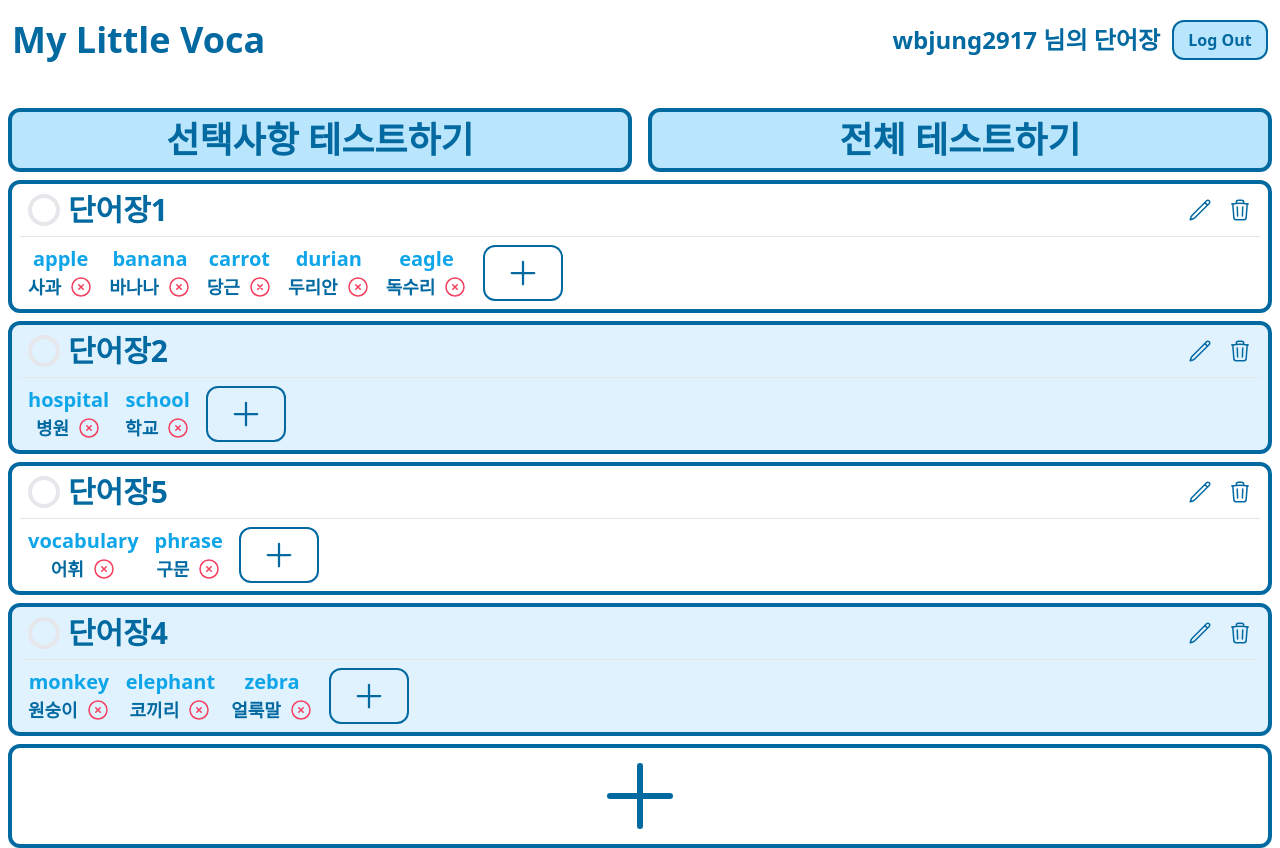
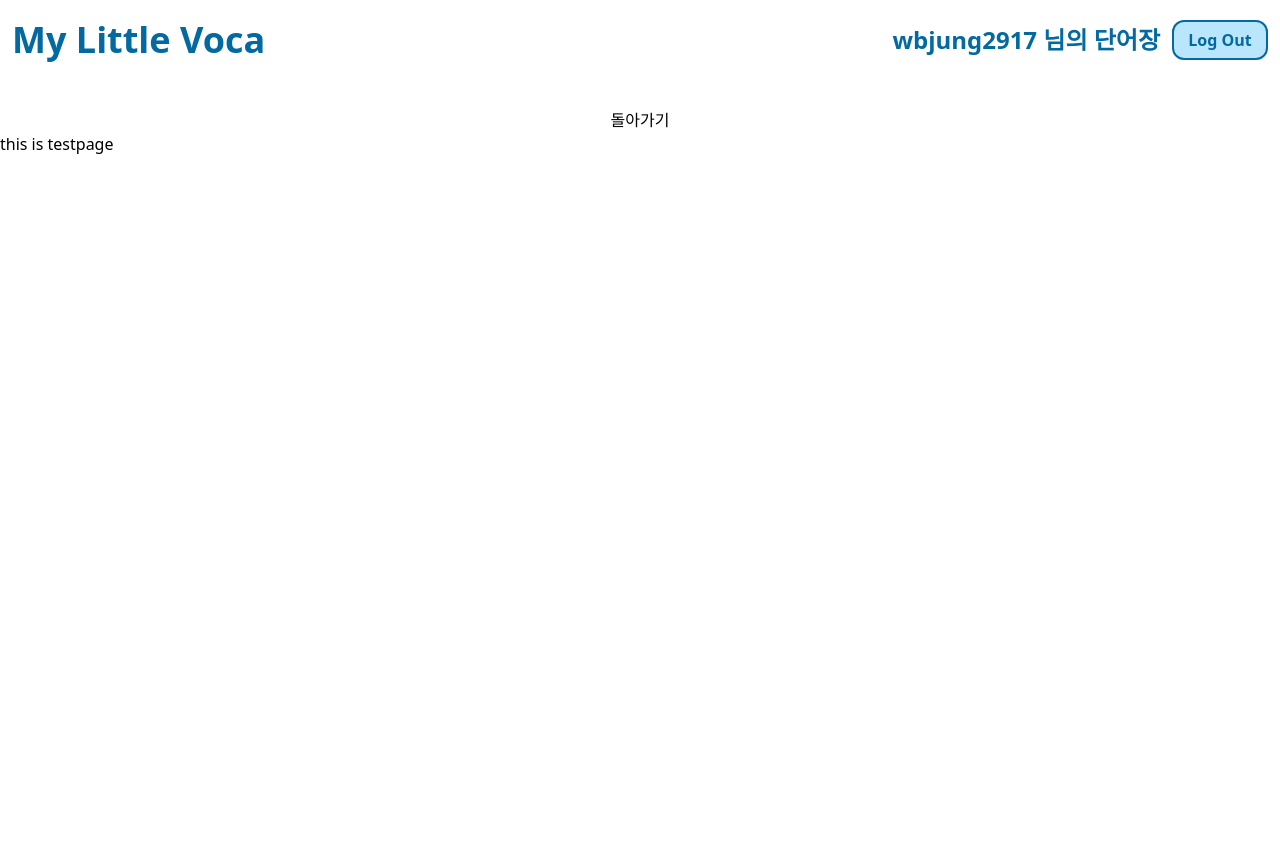
Before and after one commit to wbjung2917/RPA2_React_Project, a React (Vite) app: page / in a window 1280 px wide. Both pictures are taken after a click on the button "선택사항 테스트하기". After the commit the page ends 800 px from the top, so only its background shows below. Built offline with nearby package versions, Linux system fonts and the light colour scheme.

Commit message:
update add,remove functions

```diff
--- a/src/App.jsx
+++ b/src/App.jsx
@@ -1,21 +1,43 @@
+import { useReducer } from 'react';
 import { Nav } from './components/Nav';
 import { WordNotes } from './components/WordNotes';
 import { WordContextProvider } from './hooks/word-context';
+import { Test } from './components/Test';
 
 function App() {
+  const [isTesting, toggleIsTesting] = useReducer((pre) => !pre, false);
+
+  console.log('redered App.jsx');
+
   return (
     <div className='flex flex-col'>
       <Nav> </Nav>
+
+      <WordContextProvider>
+        {isTesting ? (
+          <>
+            <button onClick={() => toggleIsTesting()}>돌아가기</button>
+            <Test></Test>
+          </>
+        ) : (
+          <>
             <div className='flex'>
-        <button className='h-30 mx-2 basis-1/2 rounded-xl border-4 border-sky-700 bg-sky-200 p-2 text-4xl font-bold text-sky-700'>
+              <button
+                onClick={() => toggleIsTesting()}
+                className='h-30 mx-2 basis-1/2 rounded-xl border-4 border-sky-700 bg-sky-200 p-2 text-4xl font-bold text-sky-700'
+              >
                 선택사항 테스트하기
               </button>
-        <button className='h-30 mx-2 basis-1/2 rounded-xl border-4 border-sky-700 bg-sky-200 p-2 text-4xl font-bold text-sky-700'>
+              <button
+                onClick={() => toggleIsTesting()}
+                className='h-30 mx-2 basis-1/2 rounded-xl border-4 border-sky-700 bg-sky-200 p-2 text-4xl font-bold text-sky-700'
+              >
                 전체 테스트하기
               </button>
             </div>
-      <WordContextProvider>
             <WordNotes></WordNotes>
+          </>
+        )}
       </WordContextProvider>
     </div>
   );
--- a/src/components/Note.jsx
+++ b/src/components/Note.jsx
@@ -13,7 +13,7 @@ export const Note = ({ note, name, words }) => {
   const [isChecked, toggleChecked] = useReducer((pre) => !pre, false);
   const [isEditing, toggleIsEditing] = useReducer((pre) => !pre, false);
   const newNoteName = useRef();
-  const { checkedItems } = useWord();
+  const { checkedItems, saveNote, removeNote, addWord } = useWord();
 
   useEffect(() => {
     if (isChecked) {
@@ -32,9 +32,9 @@ export const Note = ({ note, name, words }) => {
             type='checkbox'
             onChange={() => toggleChecked()}
           />
-          {isEditing ? (
+          {isEditing || note.id === 0 ? (
             <input
-              className='border-2 text-3xl font-bold text-sky-700'
+              className='w-64 border-2 text-3xl font-bold text-sky-700'
               type='text'
               placeholder='새 제목'
               ref={newNoteName}
@@ -44,20 +44,38 @@ export const Note = ({ note, name, words }) => {
           )}
         </div>
         <div className='flex items-center'>
-          {isEditing ? (
-            <button className='mx-2 w-6 text-sky-700 hover:w-8'>
+          {isEditing || note.id === 0 ? (
+            <button
+              onClick={() => {
+                if (newNoteName.current.value === '') {
+                  alert('새 제목이 입력되지 않았습니다.');
+                } else {
+                  saveNote(note, newNoteName.current.value);
+                  toggleIsEditing();
+                }
+              }}
+              className='mx-2 w-6 text-sky-700 hover:w-8'
+            >
               <CheckIcon />
             </button>
           ) : (
             <></>
           )}
           <button
-            onClick={() => toggleIsEditing()}
+            onClick={() => {
+              if (note.id === 0) {
+                removeNote(note.id);
+              }
+              toggleIsEditing();
+            }}
             className='mx-2 w-6 text-sky-700 hover:w-8'
           >
-            {isEditing ? <XMarkIcon /> : <PencilIcon />}
+            {isEditing || note.id === 0 ? <XMarkIcon /> : <PencilIcon />}
           </button>
-          <button className='mx-2 w-6 text-sky-700 hover:w-8'>
+          <button
+            onClick={() => removeNote(note.id)}
+            className='mx-2 w-6 text-sky-700 hover:w-8'
+          >
             <TrashIcon />
           </button>
         </div>
@@ -65,9 +83,18 @@ export const Note = ({ note, name, words }) => {
       <hr className='my-2' />
       <div className='flex'>
         {words.map((item) => (
-          <Word key={item.id} en={item.en} ko={item.ko}></Word>
+          <Word
+            key={item.id}
+            note={note}
+            word={item}
+            en={item.en}
+            ko={item.ko}
+          ></Word>
         ))}
-        <button className='mx-2 w-20 rounded-xl border-2 border-sky-700 px-5 font-bold text-sky-700'>
+        <button
+          onClick={() => addWord(note)}
+          className='mx-2 w-20 rounded-xl border-2 border-sky-700 px-5 font-bold text-sky-700'
+        >
           <PlusIcon />
         </button>
       </div>
--- /dev/null
+++ b/src/components/Test.jsx
@@ -0,0 +1,8 @@
+import { useEffect } from 'react';
+import { useWord } from '../hooks/word-context';
+
+export const Test = () => {
+  const { checkedItems } = useWord();
+
+  return <h1>this is testpage</h1>;
+};
--- a/src/components/Word.jsx
+++ b/src/components/Word.jsx
@@ -1,14 +1,81 @@
-import { XCircleIcon } from '@heroicons/react/24/outline';
-export const Word = ({ en, ko }) => {
+import {
+  XCircleIcon,
+  PencilIcon,
+  XMarkIcon,
+} from '@heroicons/react/24/outline';
+import { useReducer, useRef } from 'react';
+import { useWord } from '../hooks/word-context';
+export const Word = ({ note, word, en, ko }) => {
+  const [isEditing, toggleIsEditing] = useReducer((pre) => !pre, false);
+  const { saveWord, removeWord } = useWord();
+  const newWordEn = useRef();
+  const newWordKo = useRef();
   return (
+    <>
       <div className='mx-2 flex-col text-center'>
+        {word.id === 0 ? (
+          <>
+            <div className='flex'>
+              <div className='flex flex-col'>
+                <input
+                  className='mb-1 mr-1 h-7 w-20 rounded-full bg-slate-300 px-2'
+                  placeholder='어휘'
+                  type='text'
+                  ref={newWordEn}
+                />
+                <input
+                  className='h-7 w-20 rounded-full bg-slate-300 px-2'
+                  placeholder='뜻'
+                  type='text'
+                  ref={newWordKo}
+                />
+              </div>
+              <div className='flex flex-col'>
+                <button
+                  onClick={() => {
+                    if (
+                      newWordEn.current.value !== '' &&
+                      newWordKo.current.value !== ''
+                    ) {
+                      saveWord(
+                        note,
+                        word,
+                        newWordEn.current.value,
+                        newWordKo.current.value
+                      );
+                      toggleIsEditing();
+                    } else {
+                      alert('어휘와 뜻이 입력되지 않았습니다.');
+                    }
+                  }}
+                  className='mb-1 mr-1 w-7 rounded-full border-2 border-sky-700 p-1 text-sky-700 hover:bg-sky-700 hover:text-slate-100'
+                >
+                  <PencilIcon />
+                </button>
+                <button
+                  onClick={() => removeWord(note, word.id)}
+                  className='w-7 rounded-full border-2 border-sky-700 p-1 text-sky-700 hover:bg-sky-700 hover:text-slate-100'
+                >
+                  <XMarkIcon />
+                </button>
+              </div>
+            </div>
+          </>
+        ) : (
+          <>
             <h1 className='text-xl font-bold text-sky-500'>{en}</h1>
             <div className='flex items-center justify-center'>
               <h1 className='mr-2 text-lg font-bold text-sky-700'>{ko}</h1>
-        <button className='w-6 text-rose-500'>
+              <button
+                onClick={() => removeWord(note, word.id)}
+                className='w-6 text-rose-500'
+              >
                 <XCircleIcon />
               </button>
             </div>
+          </>
+        )}
       </div>
+    </>
   );
 };
--- a/src/components/WordNotes.jsx
+++ b/src/components/WordNotes.jsx
@@ -3,11 +3,11 @@ import { Note } from './Note';
 import { PlusIcon } from '@heroicons/react/24/outline';
 
 export const WordNotes = () => {
-  const { Words } = useWord();
+  const { data, addNote } = useWord();
   return (
     <div className='flex-col'>
       <ul>
-        {Words.map((item) => (
+        {data.notes.map((item) => (
           <Note
             key={item.id}
             note={item}
@@ -17,7 +17,10 @@ export const WordNotes = () => {
         ))}
       </ul>
       <div className='mx-2 flex justify-center rounded-xl border-4 border-sky-700'>
-        <button className='flex w-full justify-center text-sky-700'>
+        <button
+          onClick={() => addNote()}
+          className='flex w-full justify-center text-sky-700'
+        >
           <div className='w-24'>
             <PlusIcon />
           </div>
--- a/src/hooks/word-context.jsx
+++ b/src/hooks/word-context.jsx
@@ -1,6 +1,7 @@
-import { createContext, useContext, useState } from 'react';
+import { createContext, useContext, useState, useReducer } from 'react';
 
-const SampleWords = [
+const SampleData = {
+  notes: [
     {
       id: 1,
       name: '단어장1',
@@ -37,7 +38,8 @@ const SampleWords = [
         { id: 3, en: 'zebra', ko: '얼룩말' },
       ],
     },
-];
+  ],
+};
 
 const reducer = (data, action) => {
   let newData;
@@ -45,64 +47,105 @@ const reducer = (data, action) => {
     case 'add':
       newData = {
         ...data,
-        books: [...data.books, { id: 0, title: '', marks: [] }],
+        notes: [...data.notes, { id: 0, name: '', words: [] }],
       };
       break;
 
     case 'save':
+      console.log(data.notes);
       newData = {
         ...data,
-        books: [
-          ...data.books.filter((_book) => _book.id !== action.payload.id),
-          action.payload,
-        ],
       };
       break;
 
     case 'remove':
       newData = {
         ...data,
-        books: [...data.books.filter((_book) => _book.id !== action.payload)],
+        notes: [...data.notes.filter((note) => note.id !== action.payload)],
       };
       break;
 
-    case 'add-mark':
+    case 'add-word':
       newData = {
         ...data,
       };
       break;
 
-    // case 'save-mark':
-    //   newData = {
-    //     ...data,
-    //     books: [
-    //       ...data.books.filter((_book) => _book.id !== action.payload.id),
-    //       action.payload,
-    //     ],
-    //   };
-    //   break;
-
-    case 'remove-mark':
+    case 'save-word':
       newData = {
         ...data,
-        books: [...data.books.filter((_book) => _book.id !== action.payload)],
+      };
+      break;
+
+    case 'remove-word':
+      newData = {
+        ...data,
       };
       break;
 
     default:
       throw new Error('Not Defined Action!!');
   }
+
+  return newData;
 };
 
 const WordContext = createContext();
 
 export const WordContextProvider = ({ children }) => {
-  const [Words, setWord] = useState(SampleWords);
+  const [data, dispatch] = useReducer(reducer, SampleData);
 
   const [checkedItems, setCheckedItems] = useState(new Set());
 
+  const addNote = () => {
+    dispatch({ type: 'add' });
+  };
+
+  const saveNote = (note, noteName) => {
+    if (!note.id) {
+      note.id = Math.max(...data.notes.map((note) => note.id)) + 1;
+    }
+    note.name = noteName;
+    dispatch({ type: 'save', payload: note });
+  };
+
+  const removeNote = (noteId) => {
+    dispatch({ type: 'remove', payload: noteId });
+  };
+
+  const addWord = (note) => {
+    note.words.push({ id: 0, en: '', ko: '' });
+    dispatch({ type: 'add-word', payload: note });
+  };
+
+  const saveWord = (note, word, en, ko) => {
+    const newWord = {
+      id: Math.max(...note.words.map((word) => word.id)) + 1,
+      en,
+      ko,
+    };
+    note.words.splice(note.words.indexOf(word), 1, newWord);
+    dispatch({ type: 'save-word' });
+  };
+
+  const removeWord = (note, wordId) => {
+    note.words = [...note.words.filter((word) => word.id !== wordId)];
+    dispatch({ type: 'remove-word' });
+  };
+
   return (
-    <WordContext.Provider value={{ Words, checkedItems }}>
+    <WordContext.Provider
+      value={{
+        data,
+        checkedItems,
+        addNote,
+        saveNote,
+        removeNote,
+        addWord,
+        saveWord,
+        removeWord,
+      }}
+    >
       {children}
     </WordContext.Provider>
   );
```
Lines whose indentation alone changed are shown as unchanged.
